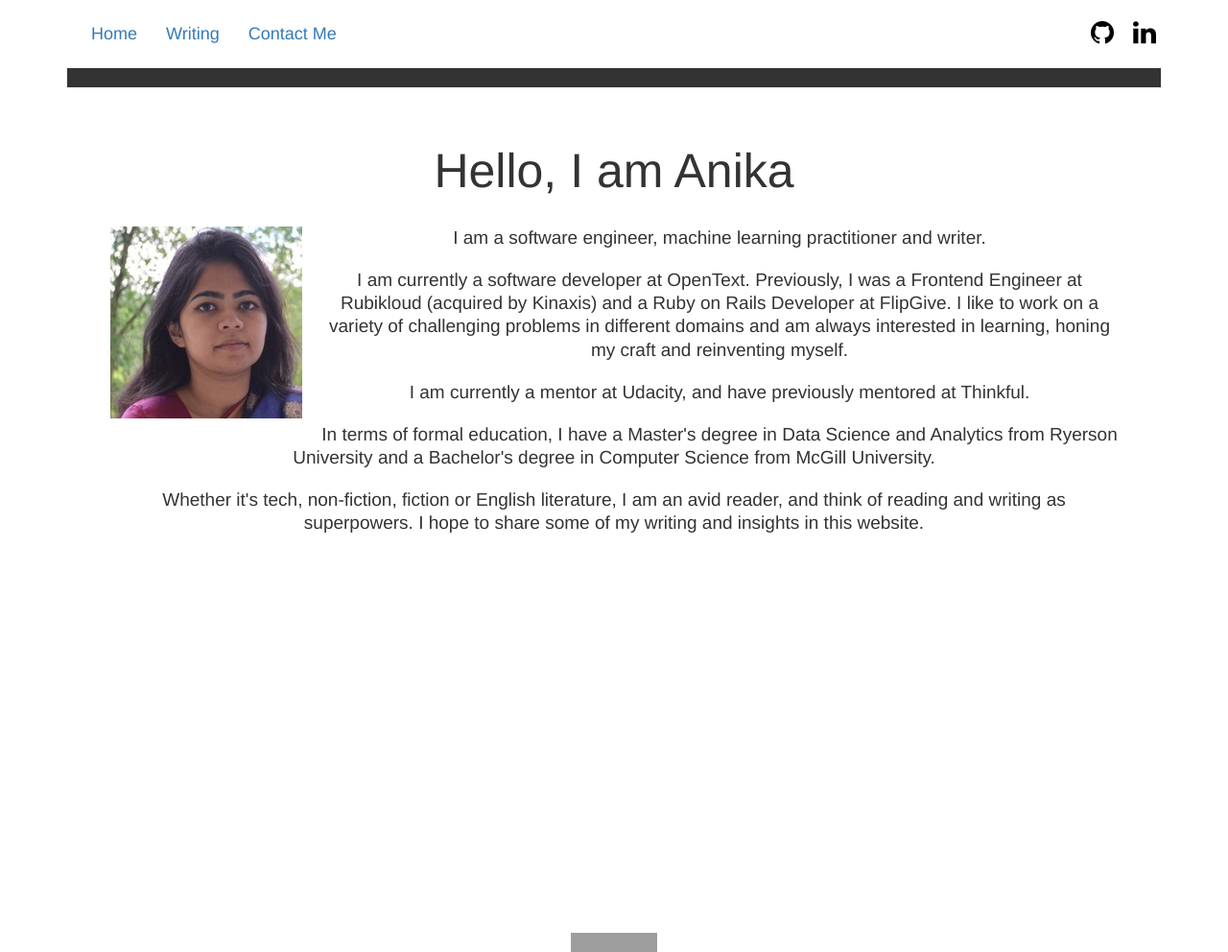
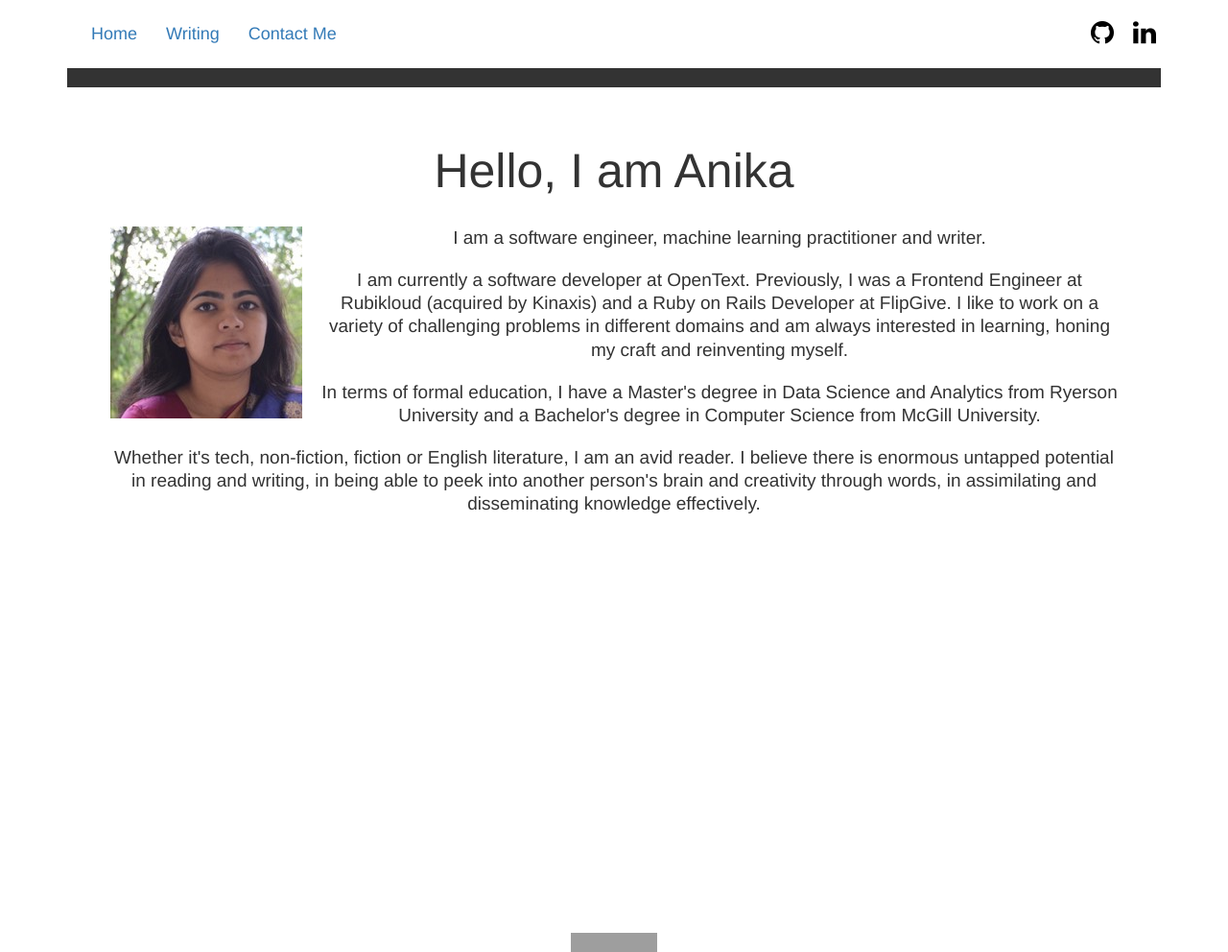
Before and after one commit to atabas/atabas.github.io, a Jekyll site: the page built from index.html, in a window 1280 px wide. Shown: the whole page at 96% size. Built offline with Jekyll 4.4.1, drawn with Linux system fonts in a browser that asks for light colours; nearby versions of some CDN libraries; Markdown is read by kramdown in place of the engine named in the settings; comment, search, counter and statistics services are not loaded; grey boxes are pictures that could not be loaded.

Commit message:
remove some unused css, update homepage text

```diff
--- a/css/main.css
+++ b/css/main.css
@@ -65,13 +65,6 @@ a:visited {
   border-bottom: 20px solid;
 }
 
-.work li{
-  list-style-type: none;
-}
-
-.project {
-    text-align: left;
-}
 
 /*****************************************************************************/
 /*
@@ -127,22 +120,7 @@ a:visited {
   padding: 30px;
   height: 100vh;
   position: relative;
-  /*background-color: #dde8f1;*/
   border-top: 20px solid;
-  /*color: #fff;*/
-}
-
-.site-intro::after {
-  /*content: "";
-  background: url("../images/home_bg.JPG");
-  background-size: cover;
-  //opacity: 0.9;
-  top: 0;
-  left: 0;
-  bottom: 0;
-  right: 0;
-  position: absolute;
-  z-index: -1;  */
 }
 
 .site-intro__image{
--- a/index.html
+++ b/index.html
@@ -10,11 +10,9 @@ title: Anika Tabassum
       <p class="site-intro__desc"> I am a software engineer, machine learning practitioner and writer. </p>
       <p class="site-intro__desc"> I am currently a software developer at OpenText. Previously, I was a Frontend Engineer at Rubikloud (acquired by Kinaxis) and a Ruby on Rails Developer at FlipGive. I like to work on a variety of challenging problems in different domains and am always interested in learning, honing my craft and reinventing myself.</p>
 
-      <p class="site-intro__desc"> I am currently a mentor at Udacity, and have previously mentored at Thinkful.</p>
-
       <p class="site-intro__desc"> In terms of formal education, I have a Master's degree in Data Science and Analytics from Ryerson University and a Bachelor's degree in Computer Science from McGill University. </p>
 
-      <p class="site-intro__desc"> Whether it's tech, non-fiction, fiction or English literature, I am an avid reader, and think of reading and writing as superpowers. I hope to share some of my writing and insights in this website.</p>
+      <p class="site-intro__desc"> Whether it's tech, non-fiction, fiction or English literature, I am an avid reader. I believe there is enormous untapped potential in reading and writing, in being able to peek into another person's brain and creativity through words, in assimilating and disseminating knowledge effectively.</p>
   </div>
 </div>
 
```
